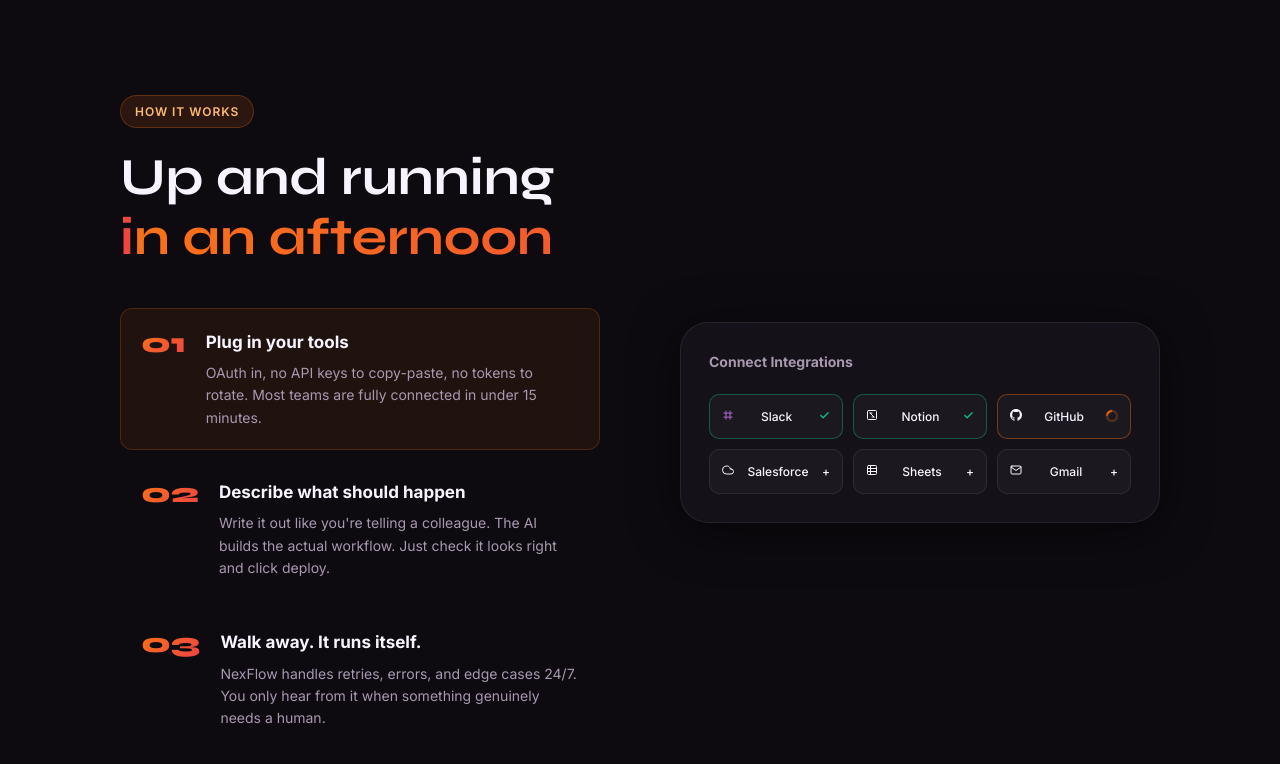
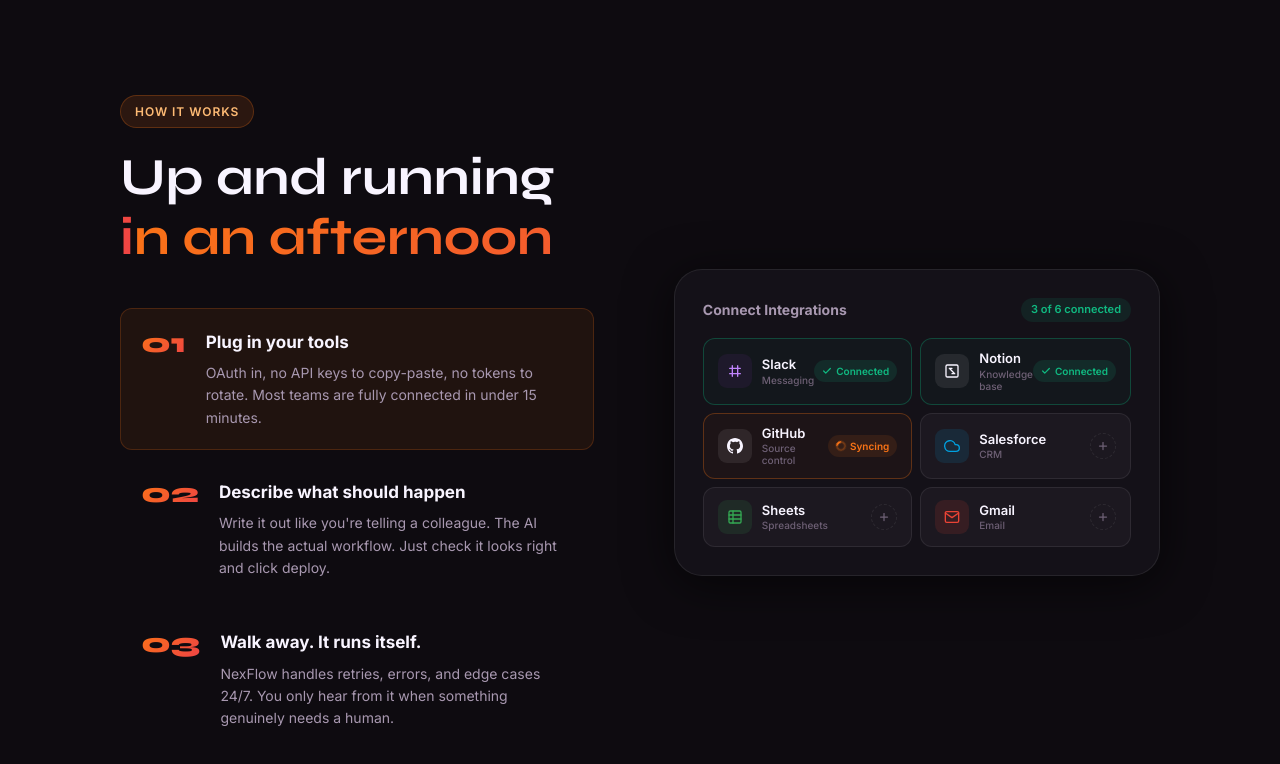
Before and after one commit to vishwa-limbani07/nexflow, a plain HTML site: page index.html in a window 1280 px wide. Shown: the part 2569-3333 px from the top of the page. Drawn offline with nearby package versions, Linux system fonts and the light colour scheme.

Commit message:
Fix: Connect section

```diff
--- a/css/style.css
+++ b/css/style.css
@@ -501,20 +501,50 @@
   background: var(--bg-3); border: 1px solid var(--border);
   border-radius: var(--radius-xl); padding: 28px; box-shadow: var(--shadow-lg);
 }
+.hiw__connect-header {
+  display: flex; align-items: center; justify-content: space-between; margin-bottom: 16px;
+}
 .hiw__connect-title, .hiw__builder-title, .hiw__results-title {
-  font-size: 14px; font-weight: 700; margin-bottom: 20px; color: var(--text-2);
+  font-size: 14px; font-weight: 700; color: var(--text-2);
 }
-.hiw__connect-grid { display: grid; grid-template-columns: repeat(3,1fr); gap: 10px; }
+.hiw__builder-title, .hiw__results-title { margin-bottom: 20px; }
+.hiw__connect-count {
+  font-size: 11px; font-weight: 600; color: var(--green);
+  background: rgba(16,185,129,0.1); padding: 3px 10px; border-radius: 100px;
+}
+.hiw__connect-grid { display: grid; grid-template-columns: 1fr 1fr; gap: 8px; }
 .hiw__app {
   background: var(--surface); border: 1px solid var(--border);
-  border-radius: 10px; padding: 12px; font-size: 12px; font-weight: 500;
-  display: flex; align-items: center; gap: 6px; justify-content: space-between;
+  border-radius: 12px; padding: 12px 14px; font-size: 12px; font-weight: 500;
+  display: flex; align-items: center; justify-content: space-between;
+  transition: border-color 0.25s, background 0.25s;
 }
-.hiw__app--connected { border-color: rgba(16,185,129,0.4); }
-.hiw__app--connecting { border-color: rgba(249,115,22,0.4); }
-.hiw__app-check { color: var(--green); }
+.hiw__app:hover { background: var(--surface-2); }
+.hiw__app--connected { border-color: rgba(16,185,129,0.3); background: rgba(16,185,129,0.04); }
+.hiw__app--connecting { border-color: rgba(249,115,22,0.3); background: rgba(249,115,22,0.04); }
+.hiw__app-left { display: flex; align-items: center; gap: 10px; }
+.hiw__app-icon {
+  width: 34px; height: 34px; border-radius: 9px;
+  display: flex; align-items: center; justify-content: center; flex-shrink: 0;
+}
+.hiw__app-info { display: flex; flex-direction: column; gap: 1px; }
+.hiw__app-name { font-size: 13px; font-weight: 600; color: var(--text); line-height: 1.2; }
+.hiw__app-desc { font-size: 10px; color: var(--text-3); line-height: 1.2; }
+.hiw__app-status {
+  font-size: 10px; font-weight: 600; display: flex; align-items: center; gap: 4px;
+  padding: 3px 8px; border-radius: 100px; white-space: nowrap; flex-shrink: 0;
+}
+.hiw__app-status--connected { color: var(--green); background: rgba(16,185,129,0.12); }
+.hiw__app-status--syncing { color: var(--accent); background: rgba(249,115,22,0.1); }
+.hiw__app-status--add {
+  width: 26px; height: 26px; padding: 0;
+  border-radius: 50%; border: 1.5px dashed var(--border);
+  display: flex; align-items: center; justify-content: center;
+  color: var(--text-3); background: transparent; transition: border-color 0.2s, color 0.2s;
+}
+.hiw__app:hover .hiw__app-status--add { border-color: var(--accent); color: var(--accent); }
 .hiw__app-loader {
-  width: 12px; height: 12px; border-radius: 50%;
+  width: 10px; height: 10px; border-radius: 50%;
   border: 2px solid rgba(249,115,22,0.3); border-top-color: var(--accent);
   animation: spin 0.8s linear infinite;
 }
@@ -831,7 +861,7 @@
   .pricing-card__amount { font-size: 42px; }
   .testimonial-card { padding: 24px 20px; }
   .how-it-works__pin { padding: 48px 16px; }
-  .hiw__connect-grid { grid-template-columns: repeat(2,1fr); }
+  .hiw__connect-grid { grid-template-columns: 1fr; }
   .footer__col { min-width: 100%; }
   .footer__links { gap: 16px; }
   .mobile-menu__links a { font-size: 26px; }
--- a/index.html
+++ b/index.html
@@ -391,31 +391,82 @@
             <div class="hiw__screen hiw__screen--active" data-screen="0">
               <div class="hiw__screen-inner">
                 <div class="hiw__connect">
-                  <div class="hiw__connect-title">Connect Integrations</div>
+                  <div class="hiw__connect-header">
+                    <div class="hiw__connect-title">Connect Integrations</div>
+                    <span class="hiw__connect-count">3 of 6 connected</span>
+                  </div>
                   <div class="hiw__connect-grid">
                     <div class="hiw__app hiw__app--connected">
-                      <span class="hiw__app-ico hiw__app-ico--slack"><svg width="12" height="12" viewBox="0 0 24 24" fill="none" stroke="#9B59B6" stroke-width="2.5" stroke-linecap="round"><line x1="8" y1="4" x2="8" y2="20"/><line x1="16" y1="4" x2="16" y2="20"/><line x1="4" y1="8" x2="20" y2="8"/><line x1="4" y1="16" x2="20" y2="16"/></svg></span> Slack
-                      <span class="hiw__app-check"><svg width="11" height="11" viewBox="0 0 24 24" fill="none" stroke="currentColor" stroke-width="3" stroke-linecap="round" stroke-linejoin="round"><polyline points="20 6 9 17 4 12"/></svg></span>
+                      <div class="hiw__app-left">
+                        <span class="hiw__app-icon" style="background: rgba(94,36,130,0.15); color: #c084fc;">
+                          <svg width="16" height="16" viewBox="0 0 24 24" fill="none" stroke="currentColor" stroke-width="2" stroke-linecap="round"><line x1="8" y1="4" x2="8" y2="20"/><line x1="16" y1="4" x2="16" y2="20"/><line x1="4" y1="8" x2="20" y2="8"/><line x1="4" y1="16" x2="20" y2="16"/></svg>
+                        </span>
+                        <div class="hiw__app-info">
+                          <span class="hiw__app-name">Slack</span>
+                          <span class="hiw__app-desc">Messaging</span>
+                        </div>
+                      </div>
+                      <span class="hiw__app-status hiw__app-status--connected"><svg width="10" height="10" viewBox="0 0 24 24" fill="none" stroke="currentColor" stroke-width="3" stroke-linecap="round" stroke-linejoin="round"><polyline points="20 6 9 17 4 12"/></svg> Connected</span>
                     </div>
                     <div class="hiw__app hiw__app--connected">
-                      <span class="hiw__app-ico hiw__app-ico--notion"><svg width="12" height="12" viewBox="0 0 24 24" fill="none" stroke="currentColor" stroke-width="2" stroke-linecap="round" stroke-linejoin="round"><rect x="3" y="3" width="18" height="18" rx="2"/><path d="M8 8l8 8M8 8h4M12 16h4"/></svg></span> Notion
-                      <span class="hiw__app-check"><svg width="11" height="11" viewBox="0 0 24 24" fill="none" stroke="currentColor" stroke-width="3" stroke-linecap="round" stroke-linejoin="round"><polyline points="20 6 9 17 4 12"/></svg></span>
+                      <div class="hiw__app-left">
+                        <span class="hiw__app-icon" style="background: rgba(255,255,255,0.08); color: var(--text);">
+                          <svg width="16" height="16" viewBox="0 0 24 24" fill="none" stroke="currentColor" stroke-width="2" stroke-linecap="round" stroke-linejoin="round"><rect x="3" y="3" width="18" height="18" rx="2"/><path d="M8 8l8 8M8 8h4M12 16h4"/></svg>
+                        </span>
+                        <div class="hiw__app-info">
+                          <span class="hiw__app-name">Notion</span>
+                          <span class="hiw__app-desc">Knowledge base</span>
+                        </div>
+                      </div>
+                      <span class="hiw__app-status hiw__app-status--connected"><svg width="10" height="10" viewBox="0 0 24 24" fill="none" stroke="currentColor" stroke-width="3" stroke-linecap="round" stroke-linejoin="round"><polyline points="20 6 9 17 4 12"/></svg> Connected</span>
                     </div>
                     <div class="hiw__app hiw__app--connecting">
-                      <span class="hiw__app-ico hiw__app-ico--github"><svg width="12" height="12" viewBox="0 0 24 24" fill="currentColor"><path d="M12 0C5.37 0 0 5.37 0 12c0 5.3 3.44 9.8 8.21 11.39.6.11.79-.26.79-.58v-2.23c-3.34.73-4.03-1.42-4.03-1.42-.55-1.39-1.34-1.76-1.34-1.76-1.09-.74.08-.73.08-.73 1.2.08 1.84 1.24 1.84 1.24 1.07 1.83 2.81 1.3 3.49 1 .11-.78.42-1.31.76-1.61-2.67-.3-5.47-1.33-5.47-5.93 0-1.31.47-2.38 1.24-3.22-.12-.3-.54-1.52.12-3.18 0 0 1.01-.32 3.3 1.23A11.5 11.5 0 0 1 12 5.8c1.02 0 2.05.14 3.01.4 2.29-1.55 3.3-1.23 3.3-1.23.66 1.66.24 2.88.12 3.18.77.84 1.24 1.91 1.24 3.22 0 4.61-2.81 5.63-5.48 5.92.43.37.82 1.1.82 2.22v3.29c0 .32.19.69.8.58C20.56 21.8 24 17.3 24 12c0-6.63-5.37-12-12-12z"/></svg></span> GitHub
-                      <span class="hiw__app-loader"></span>
+                      <div class="hiw__app-left">
+                        <span class="hiw__app-icon" style="background: rgba(255,255,255,0.08); color: var(--text);">
+                          <svg width="16" height="16" viewBox="0 0 24 24" fill="currentColor"><path d="M12 0C5.37 0 0 5.37 0 12c0 5.3 3.44 9.8 8.21 11.39.6.11.79-.26.79-.58v-2.23c-3.34.73-4.03-1.42-4.03-1.42-.55-1.39-1.34-1.76-1.34-1.76-1.09-.74.08-.73.08-.73 1.2.08 1.84 1.24 1.84 1.24 1.07 1.83 2.81 1.3 3.49 1 .11-.78.42-1.31.76-1.61-2.67-.3-5.47-1.33-5.47-5.93 0-1.31.47-2.38 1.24-3.22-.12-.3-.54-1.52.12-3.18 0 0 1.01-.32 3.3 1.23A11.5 11.5 0 0 1 12 5.8c1.02 0 2.05.14 3.01.4 2.29-1.55 3.3-1.23 3.3-1.23.66 1.66.24 2.88.12 3.18.77.84 1.24 1.91 1.24 3.22 0 4.61-2.81 5.63-5.48 5.92.43.37.82 1.1.82 2.22v3.29c0 .32.19.69.8.58C20.56 21.8 24 17.3 24 12c0-6.63-5.37-12-12-12z"/></svg>
+                        </span>
+                        <div class="hiw__app-info">
+                          <span class="hiw__app-name">GitHub</span>
+                          <span class="hiw__app-desc">Source control</span>
+                        </div>
+                      </div>
+                      <span class="hiw__app-status hiw__app-status--syncing"><span class="hiw__app-loader"></span> Syncing</span>
                     </div>
                     <div class="hiw__app">
-                      <span class="hiw__app-ico hiw__app-ico--sf"><svg width="12" height="12" viewBox="0 0 24 24" fill="none" stroke="currentColor" stroke-width="2" stroke-linecap="round" stroke-linejoin="round"><path d="M18 10h-1.26A8 8 0 1 0 9 20h9a5 5 0 0 0 0-10z"/></svg></span> Salesforce
-                      <span class="hiw__app-add">+</span>
+                      <div class="hiw__app-left">
+                        <span class="hiw__app-icon" style="background: rgba(0,161,224,0.12); color: #00a1e0;">
+                          <svg width="16" height="16" viewBox="0 0 24 24" fill="none" stroke="currentColor" stroke-width="2" stroke-linecap="round" stroke-linejoin="round"><path d="M18 10h-1.26A8 8 0 1 0 9 20h9a5 5 0 0 0 0-10z"/></svg>
+                        </span>
+                        <div class="hiw__app-info">
+                          <span class="hiw__app-name">Salesforce</span>
+                          <span class="hiw__app-desc">CRM</span>
+                        </div>
+                      </div>
+                      <span class="hiw__app-status hiw__app-status--add"><svg width="12" height="12" viewBox="0 0 24 24" fill="none" stroke="currentColor" stroke-width="2.5" stroke-linecap="round"><line x1="12" y1="5" x2="12" y2="19"/><line x1="5" y1="12" x2="19" y2="12"/></svg></span>
                     </div>
                     <div class="hiw__app">
-                      <span class="hiw__app-ico hiw__app-ico--sheets"><svg width="12" height="12" viewBox="0 0 24 24" fill="none" stroke="currentColor" stroke-width="2" stroke-linecap="round"><rect x="3" y="3" width="18" height="18" rx="2"/><line x1="3" y1="9" x2="21" y2="9"/><line x1="3" y1="15" x2="21" y2="15"/><line x1="9" y1="3" x2="9" y2="21"/></svg></span> Sheets
-                      <span class="hiw__app-add">+</span>
+                      <div class="hiw__app-left">
+                        <span class="hiw__app-icon" style="background: rgba(52,168,83,0.12); color: #34a853;">
+                          <svg width="16" height="16" viewBox="0 0 24 24" fill="none" stroke="currentColor" stroke-width="2" stroke-linecap="round"><rect x="3" y="3" width="18" height="18" rx="2"/><line x1="3" y1="9" x2="21" y2="9"/><line x1="3" y1="15" x2="21" y2="15"/><line x1="9" y1="3" x2="9" y2="21"/></svg>
+                        </span>
+                        <div class="hiw__app-info">
+                          <span class="hiw__app-name">Sheets</span>
+                          <span class="hiw__app-desc">Spreadsheets</span>
+                        </div>
+                      </div>
+                      <span class="hiw__app-status hiw__app-status--add"><svg width="12" height="12" viewBox="0 0 24 24" fill="none" stroke="currentColor" stroke-width="2.5" stroke-linecap="round"><line x1="12" y1="5" x2="12" y2="19"/><line x1="5" y1="12" x2="19" y2="12"/></svg></span>
                     </div>
                     <div class="hiw__app">
-                      <span class="hiw__app-ico hiw__app-ico--mail"><svg width="12" height="12" viewBox="0 0 24 24" fill="none" stroke="currentColor" stroke-width="2" stroke-linecap="round" stroke-linejoin="round"><path d="M4 4h16c1.1 0 2 .9 2 2v12c0 1.1-.9 2-2 2H4c-1.1 0-2-.9-2-2V6c0-1.1.9-2 2-2z"/><polyline points="22,6 12,13 2,6"/></svg></span> Gmail
-                      <span class="hiw__app-add">+</span>
+                      <div class="hiw__app-left">
+                        <span class="hiw__app-icon" style="background: rgba(234,67,53,0.12); color: #ea4335;">
+                          <svg width="16" height="16" viewBox="0 0 24 24" fill="none" stroke="currentColor" stroke-width="2" stroke-linecap="round" stroke-linejoin="round"><path d="M4 4h16c1.1 0 2 .9 2 2v12c0 1.1-.9 2-2 2H4c-1.1 0-2-.9-2-2V6c0-1.1.9-2 2-2z"/><polyline points="22,6 12,13 2,6"/></svg>
+                        </span>
+                        <div class="hiw__app-info">
+                          <span class="hiw__app-name">Gmail</span>
+                          <span class="hiw__app-desc">Email</span>
+                        </div>
+                      </div>
+                      <span class="hiw__app-status hiw__app-status--add"><svg width="12" height="12" viewBox="0 0 24 24" fill="none" stroke="currentColor" stroke-width="2.5" stroke-linecap="round"><line x1="12" y1="5" x2="12" y2="19"/><line x1="5" y1="12" x2="19" y2="12"/></svg></span>
                     </div>
                   </div>
                 </div>
```
